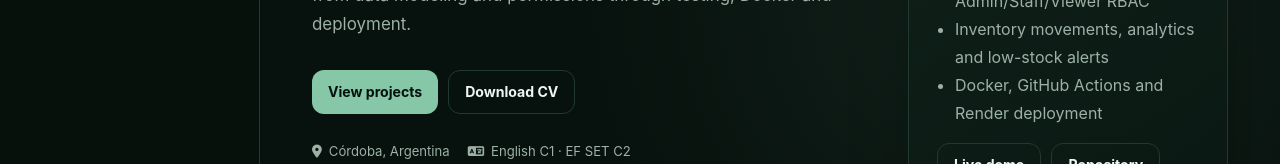
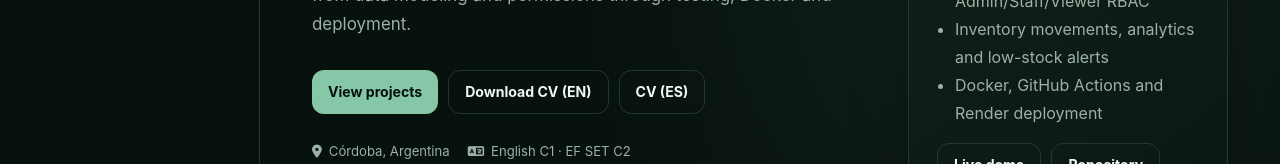
Before and after one commit to MirandaFrancoCBA/Portfolio, a plain HTML site: page index.html in a window 1280 px wide. Shown: the part 446-610 px from the top of the page. Drawn offline with nearby package versions, Linux system fonts and the light colour scheme.

Commit message:
docs: publish refreshed backend CVs

```diff
--- a/index.html
+++ b/index.html
@@ -52,7 +52,8 @@
 
           <div class="hero-actions">
             <a href="#projects" class="btn-primary-custom">View projects</a>
-            <a href="assest/docs/CV_En_2026.pdf" class="btn-secondary-custom" download>Download CV</a>
+            <a href="assest/docs/Franco_Miranda_Backend_CV_EN_2026.pdf" class="btn-secondary-custom" download>Download CV (EN)</a>
+            <a href="assest/docs/Franco_Miranda_Backend_CV_ES_2026.pdf" class="btn-secondary-custom" download>CV (ES)</a>
           </div>
 
           <div class="hero-meta">
```
